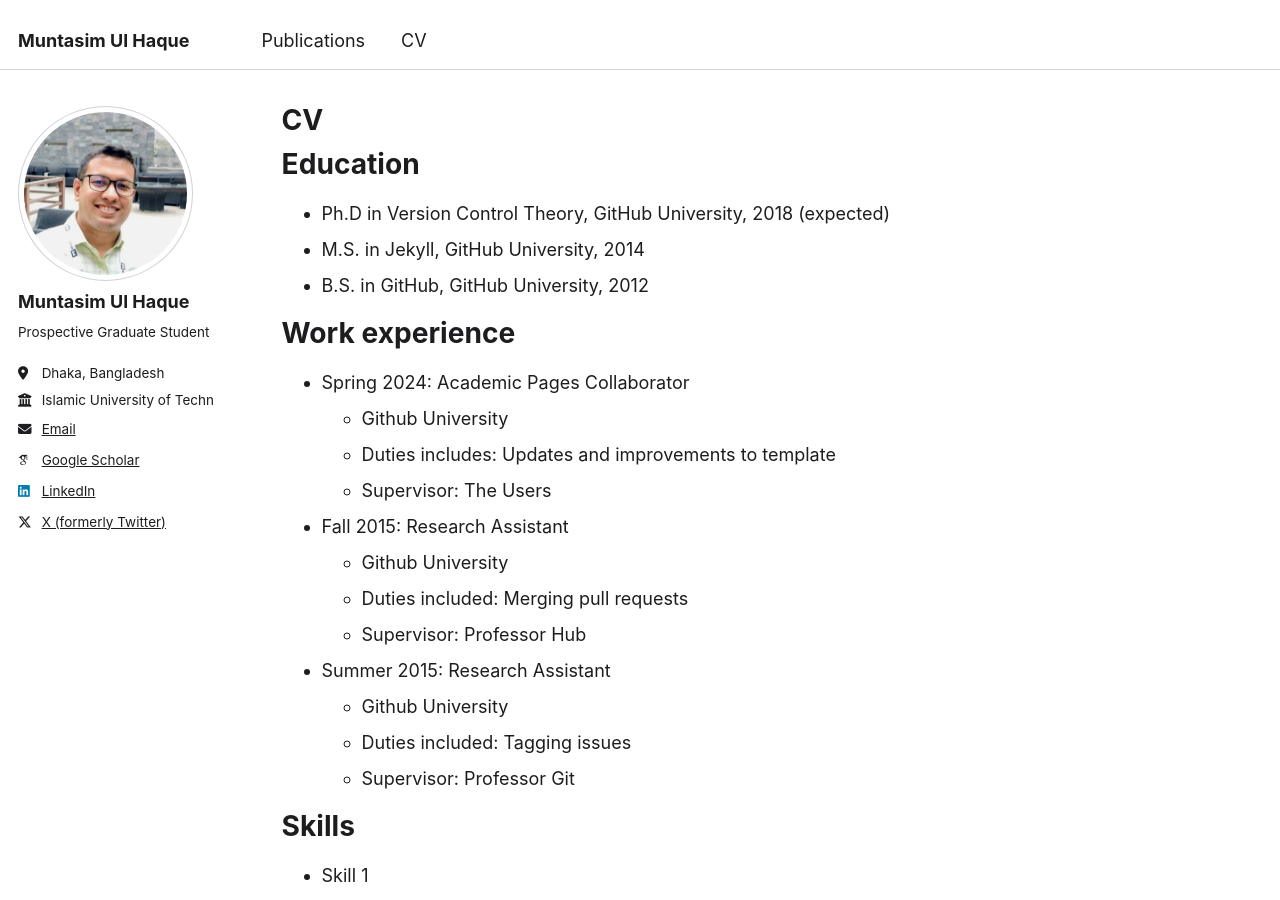
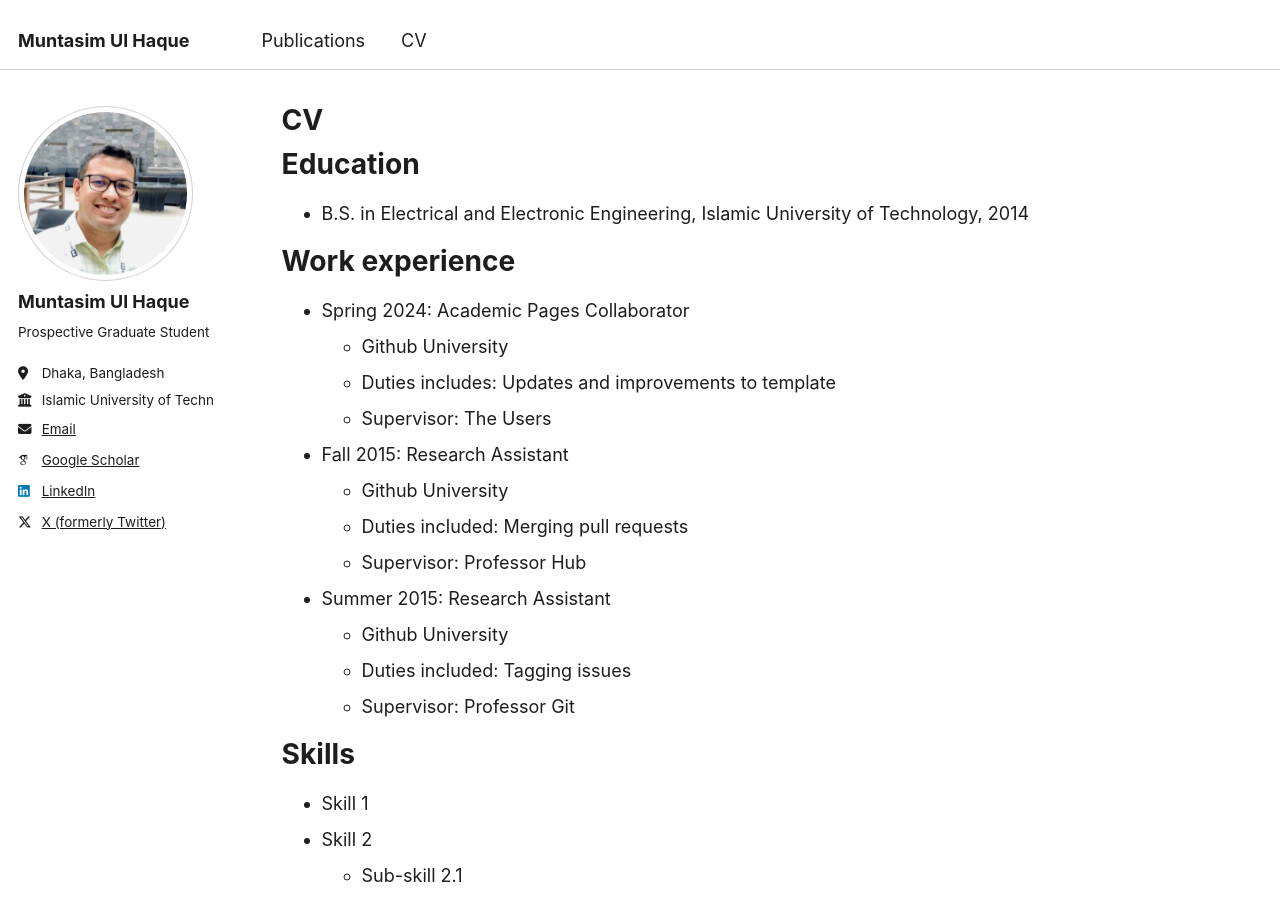
Before and after one commit to muntasimulhaque/muntasimulhaque.github.io, a Jekyll site: the page built from _pages/cv.md, in a window 1280 px wide and 900 px high. Built offline with Jekyll 4.4.1, drawn with Linux system fonts in a browser that asks for light colours; some web fonts are replaced.

Commit message:
Update cv.md

```diff
--- a/_pages/cv.md
+++ b/_pages/cv.md
@@ -11,9 +11,7 @@ redirect_from:
 
 Education
 ======
-* Ph.D in Version Control Theory, GitHub University, 2018 (expected)
-* M.S. in Jekyll, GitHub University, 2014
-* B.S. in GitHub, GitHub University, 2012
+* B.S. in Electrical and Electronic Engineering, Islamic University of Technology, 2014
 
 Work experience
 ======
```
